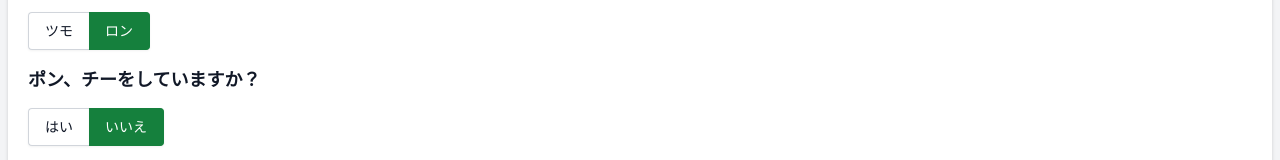
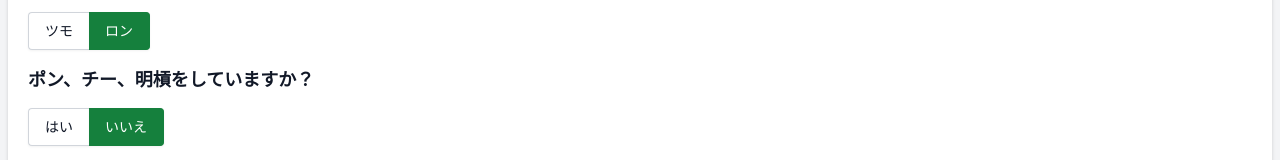
Before and after one commit to limoza/calc_mahjong_score-, a Next.js app: page / in a window 1280 px wide. Shown: the part 210-370 px from the top of the page. Built offline with nearby package versions, Linux system fonts and the light colour scheme.

Commit message:
微修正

```diff
--- a/constants/constants.jsx
+++ b/constants/constants.jsx
@@ -1,8 +1,8 @@
 export const QuestionList = {
   naki: {
     id: 'naki',
-    title: 'ポン、チーをしていますか？',
-    description: 'ポン、チーをしていますか？',
+    title: 'ポン、チー、明槓をしていますか？',
+    description: 'ポン、チー、明槓をしていますか？',
     choices: ['はい', 'いいえ'],
     values: ['yes', 'no'],
   },
@@ -287,7 +287,7 @@ export const yakus = [
     content: 'ツモ',
     yakuNumber: '1',
     explanationImage: 'common',
-    explanationText: `ポン・チーなどをせずに、ツモによって上がることで成立`,
+    explanationText: `ポン・チー・明槓をせずに、ツモによって上がることで成立`,
     annotationTexts: [],
   },
   {
--- a/src/components/Logo.jsx
+++ b/src/components/Logo.jsx
@@ -34,8 +34,8 @@ export const LogoWhite = React.memo(() => (
       fill='#F9FAFB'
     />
     <path
-      fill-rule='evenodd'
-      clip-rule='evenodd'
+      fillRule='evenodd'
+      clipRule='evenodd'
       d='M0.883789 2.10636C0.883789 1.49264 1.3856 0.995117 2.00462 0.995117H9.99055C10.6096 0.995117 11.1114 1.49264 11.1114 2.10636V13.7049C11.1114 14.3187 10.6096 14.8162 9.99055 14.8162H2.00462C1.3856 14.8162 0.883789 14.3187 0.883789 13.7049V2.10636ZM25.7562 4.58854C26.3699 4.58854 26.8674 5.09036 26.8674 5.70938V13.6953C26.8674 14.3143 26.3699 14.8161 25.7562 14.8161H14.1576C13.5438 14.8161 13.0463 14.3143 13.0463 13.6953V5.70937C13.0463 5.09036 13.5438 4.58854 14.1576 4.58854L25.7562 4.58854ZM29.9233 0.995117C29.3043 0.995117 28.8025 1.49264 28.8025 2.10636V13.7049C28.8025 14.3187 29.3043 14.8162 29.9233 14.8162H37.9092C38.5282 14.8162 39.03 14.3187 39.03 13.7049V2.10636C39.03 1.49264 38.5282 0.995117 37.9092 0.995117H29.9233Z'
       fill='#F9FAFB'
     />
```
